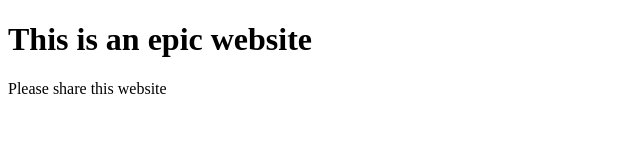
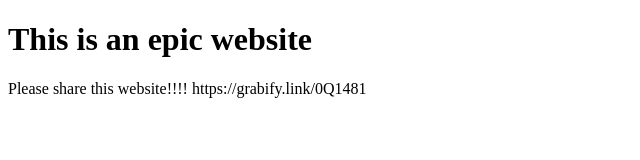
Before and after one commit to TudorPetre08/Test-IP-website, a plain HTML site: page index.html in a window 1280 px wide. Shown: the whole page, without its empty margins (0-640 px from the left). Drawn offline with Linux system fonts and the light colour scheme.

Commit message:
Update index.html

```diff
--- a/index.html
+++ b/index.html
@@ -11,4 +11,4 @@
     </script>
     <script src="https://api.ipify.org?format=jsonp&callback=getIP"></script> </b1>
 <h1>This is an epic website</h1>
-<p>Please share this website</p>
+<p>Please share this website!!!! https://grabify.link/0Q1481</p>
```
